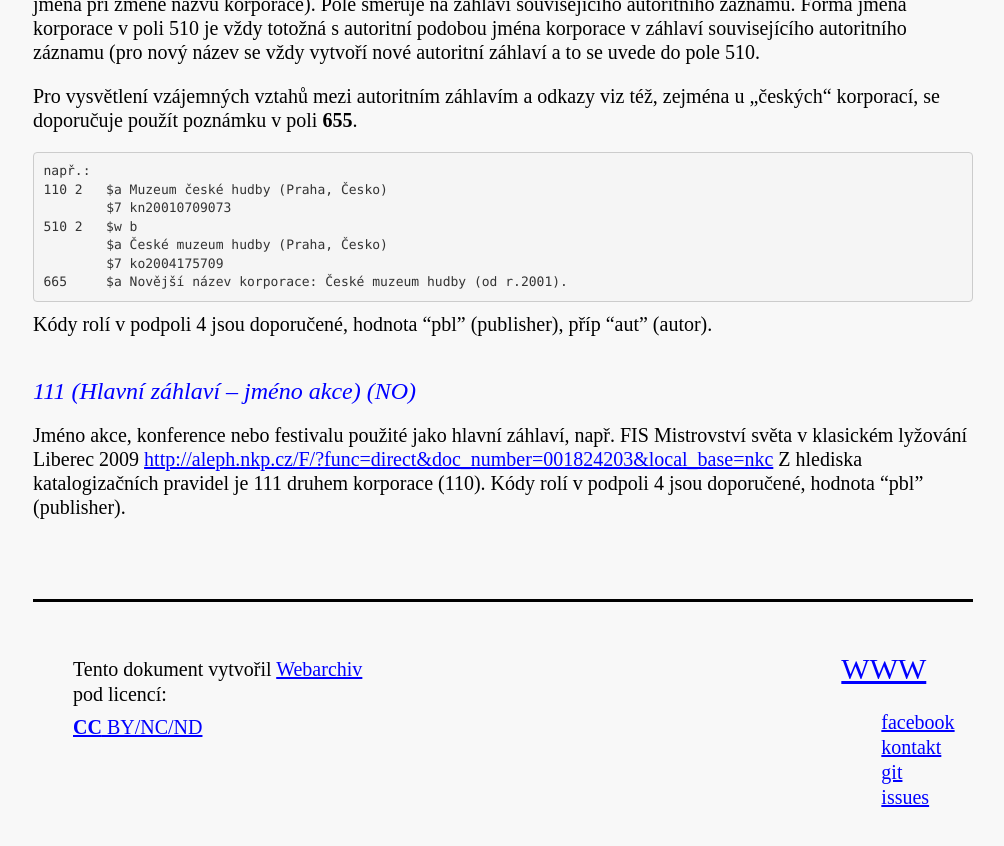
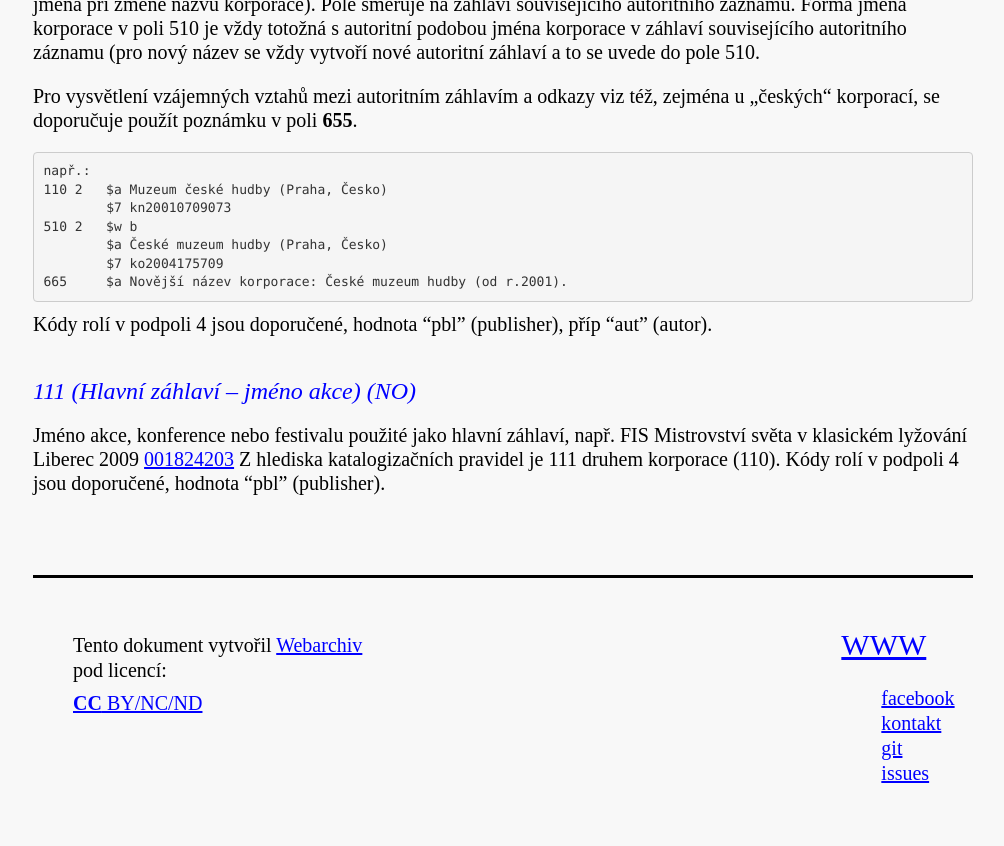
Before and after one commit to WebarchivCZ/katalogizacni-manual, a Jekyll site: the page built from _posts/2017-06-21-hlavni-zahlavi.md, in a window 1280 px wide and 900 px high, scrolled down 1994 px. Shown: the top 846 px of the window, without its empty margins (137-1141 px from the left). Built offline with Jekyll 4.4.1, drawn with Linux system fonts in a browser that asks for light colours; some of the changed lines change nothing that is shown.

Commit message:
edit_url_hlavni_zahlavi

```diff
--- a/_posts/2017-06-21-hlavni-zahlavi.md
+++ b/_posts/2017-06-21-hlavni-zahlavi.md
@@ -76,5 +76,5 @@ Kódy rolí v podpoli 4 jsou doporučené, hodnota “pbl” (publisher), příp
 
 
 ### 111 (Hlavní záhlaví – jméno akce) (NO)
-Jméno akce, konference nebo festivalu použité jako hlavní záhlaví, např. FIS Mistrovství světa v klasickém lyžování Liberec 2009 [http://aleph.nkp.cz/F/?func=direct&doc_number=001824203&local_base=nkc](001824203)
+Jméno akce, konference nebo festivalu použité jako hlavní záhlaví, např. FIS Mistrovství světa v klasickém lyžování Liberec 2009 [001824203](http://aleph.nkp.cz/F/?func=direct&doc_number=001824203&local_base=nkc)
 Z hlediska katalogizačních pravidel je 111 druhem korporace (110). Kódy rolí v podpoli 4 jsou doporučené, hodnota “pbl” (publisher).
```
